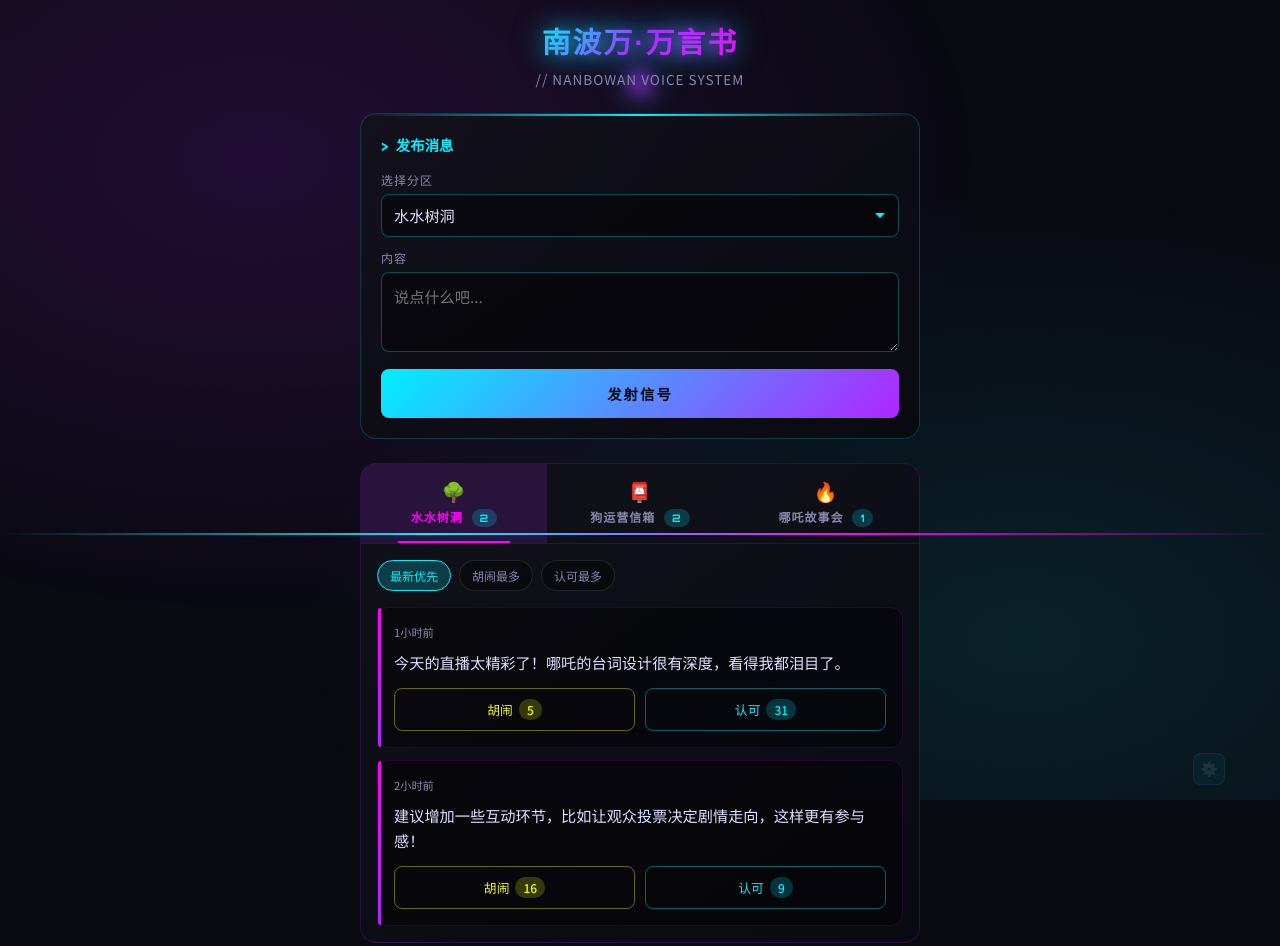
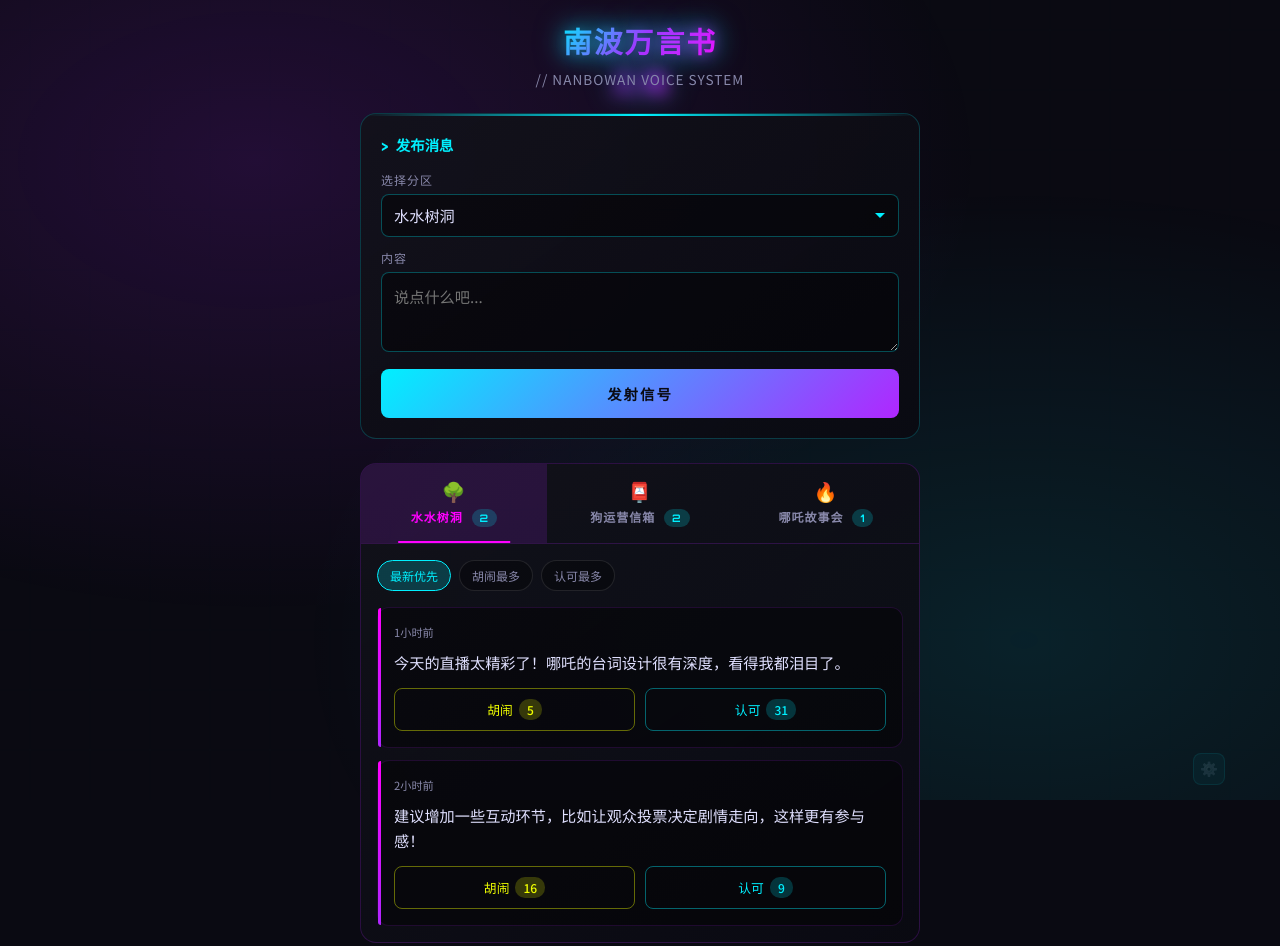
Before and after one commit to moxianzheng/nanbo, a plain HTML site: page index.html in a window 1280 px wide. Drawn offline with Linux system fonts and the light colour scheme.

Commit message:
删除光线效果，标题改为南波万言书；跨设备同步需要后端支持
Co-authored-by: Cursor <cursoragent@cursor.com>

```diff
--- a/index.html
+++ b/index.html
@@ -565,22 +565,6 @@
       transform: translateX(-50%) translateY(0);
     }
 
-    .glow-line {
-      position: fixed;
-      top: 0;
-      left: 0;
-      width: 100%;
-      height: 2px;
-      background: linear-gradient(90deg, transparent, var(--neon-cyan), var(--neon-pink), transparent);
-      animation: scanline 3s linear infinite;
-      z-index: 100;
-    }
-
-    @keyframes scanline {
-      0% { top: 0; }
-      100% { top: 100%; }
-    }
-
     .reset-btn {
       position: fixed;
       bottom: 15px;
@@ -1203,11 +1187,10 @@
   </style>
 </head>
 <body>
-  <div class="glow-line"></div>
 
   <div class="container">
     <header class="header">
-      <h1>南波万·万言书</h1>
+      <h1>南波万言书</h1>
       <p class="subtitle">// NANBOWAN VOICE SYSTEM</p>
     </header>
 
```
Also changed, not shown: voice-box.html (+1 -18 lines).
